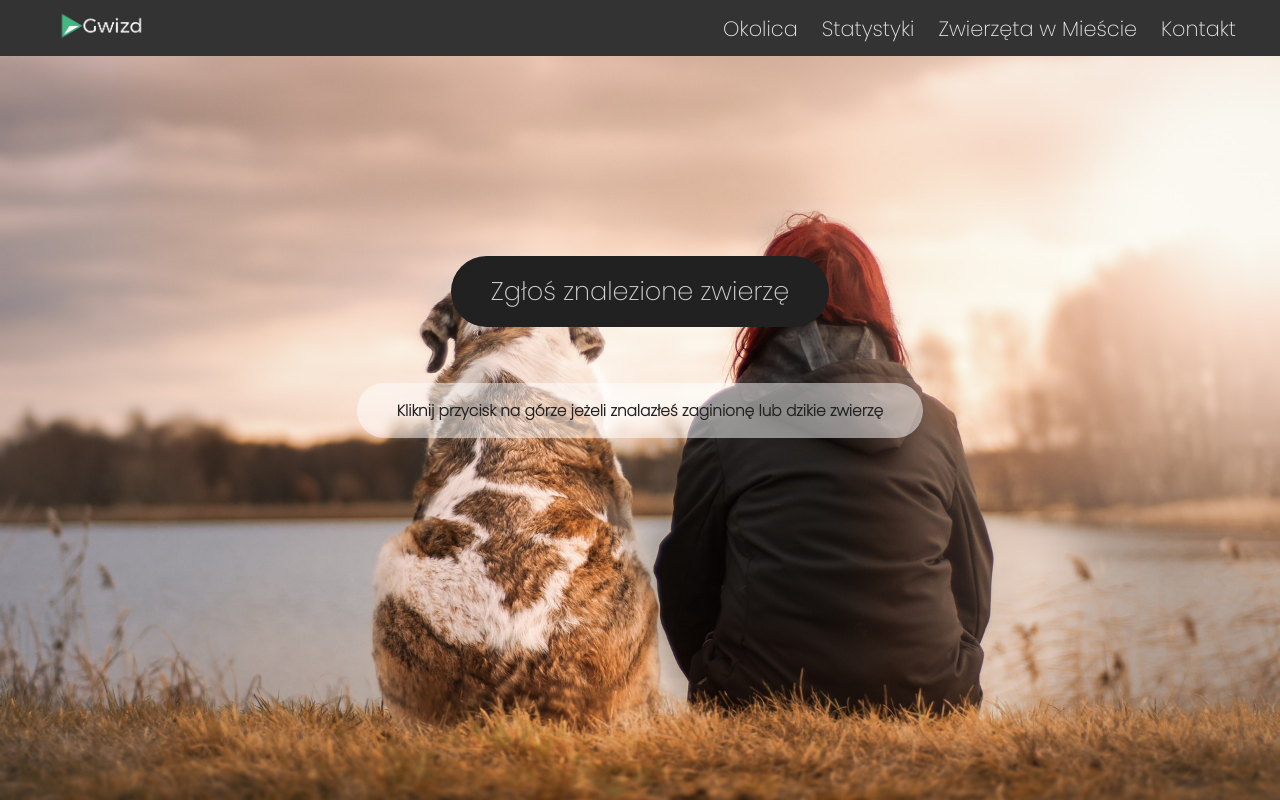
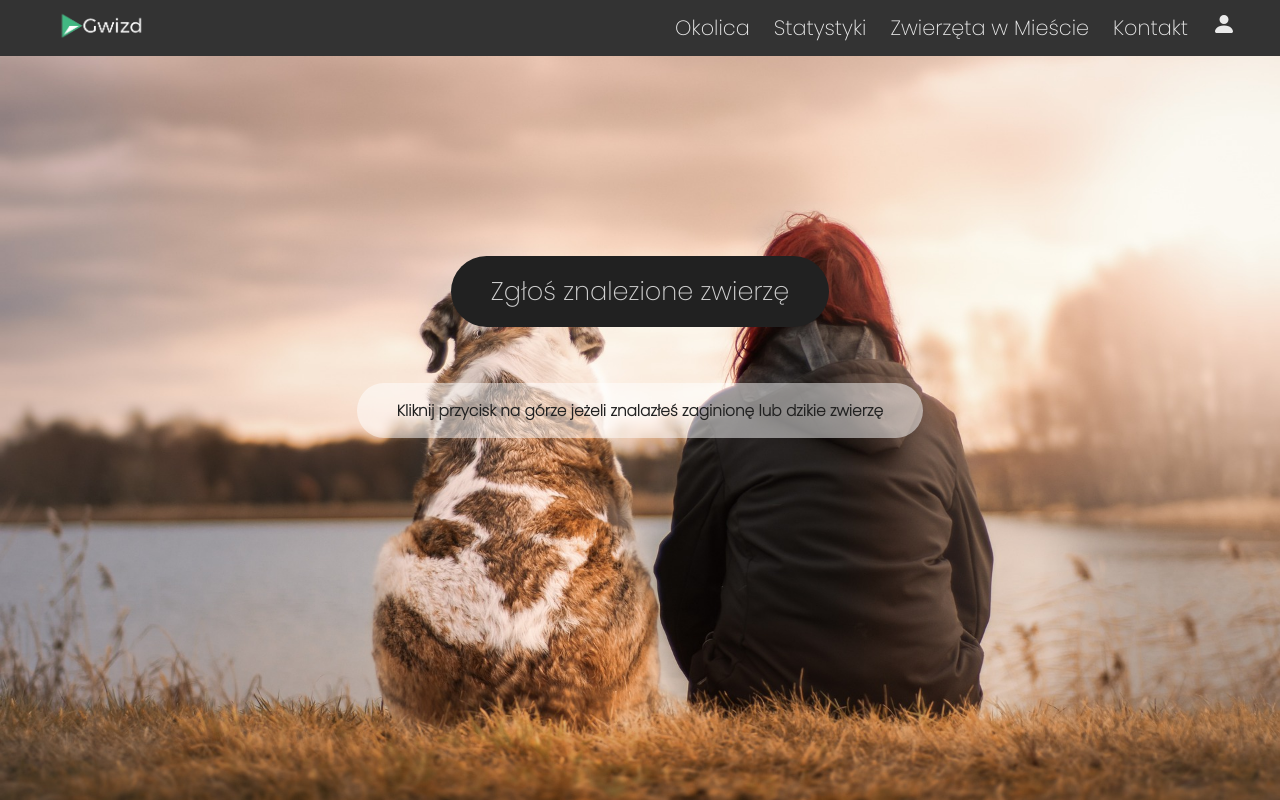
Before and after one commit to theImmortalCoders/gwizd-frontend, a Next.js app: page / in a window 1280 px wide. Built offline with nearby package versions, Linux system fonts and the light colour scheme.

Commit message:
logowanie

```diff
--- a/src/components/navbar/navbar.module.css
+++ b/src/components/navbar/navbar.module.css
@@ -52,6 +52,18 @@
   color: var(--almostwhite);
   border: none;
 }
+.menuDesktopAndPhone {
+  padding: 0.75rem;
+  border: 2px solid rgba(var(--card-border-rgb), 0);
+  transition: background 200ms, border 200ms;
+  font-size: clamp(1.3rem, 1.5vw, 1.6rem);
+}
+.menuDesktopAndPhone button {
+  font-weight: 300;
+  background-color: var(--darkgrey);
+  color: var(--almostwhite);
+  border: none;
+}
 .navLink {
   text-decoration: none;
   color: inherit;
@@ -63,7 +75,7 @@
 }
 
 /* Mobile */
-@media (max-width: 770px) {
+@media (max-width: 850px) {
   .menuPhone {
     display: flex;
   }
--- a/src/components/navbar/navbar.tsx
+++ b/src/components/navbar/navbar.tsx
@@ -2,7 +2,7 @@ import styles from "./navbar.module.css";
 /* Icons */
 import { BiMap } from "react-icons/bi";
 import { ImStatsBars } from "react-icons/im";
-import { BsMegaphone } from "react-icons/bs";
+import { BsFillPersonFill, BsMegaphone } from "react-icons/bs";
 import { BiPhone } from "react-icons/bi";
 
 /* Logo */
@@ -41,20 +41,25 @@ export default function Navbar() {
           </a>
           <a className={styles.menuPhone} href="/statistic">
             <button>
-              <ImStatsBars size="25.5px" />
+              <ImStatsBars size="1.5rem" />
             </button>
           </a>
           <a className={styles.menuPhone} href="/animals">
             <button>
-              <BsMegaphone size="25.5px" />
+              <BsMegaphone size="1.5rem" />
             </button>
           </a>
           <a className={styles.menuPhone} href="/contact">
             <button>
-              <BiPhone size="25.5px" />
+              <BiPhone size="1.5rem" />
             </button>
           </a>
         </div>
+        <a className={styles.menuDesktopAndPhone} href="/login">
+          <button>
+            <BsFillPersonFill size="1.5rem" />
+          </button>
+        </a>
       </div>
     </div>
   );
```
